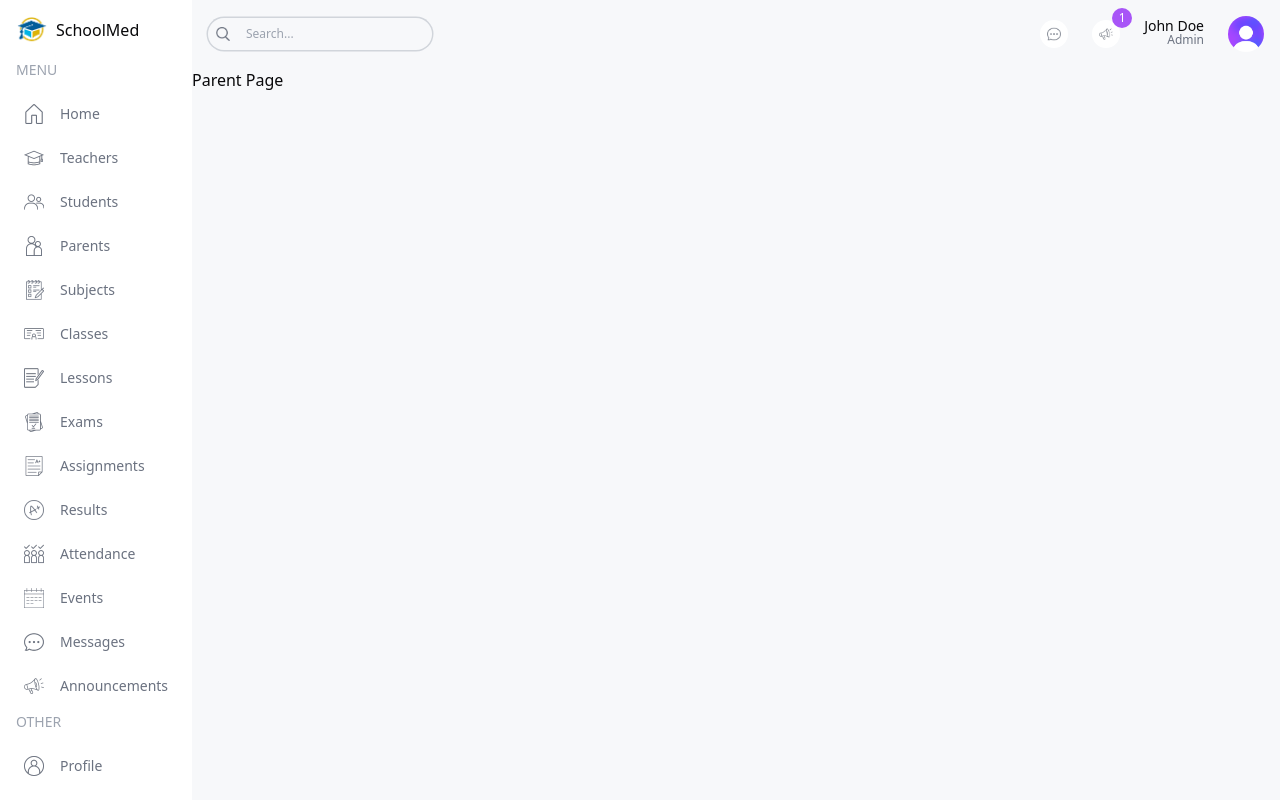
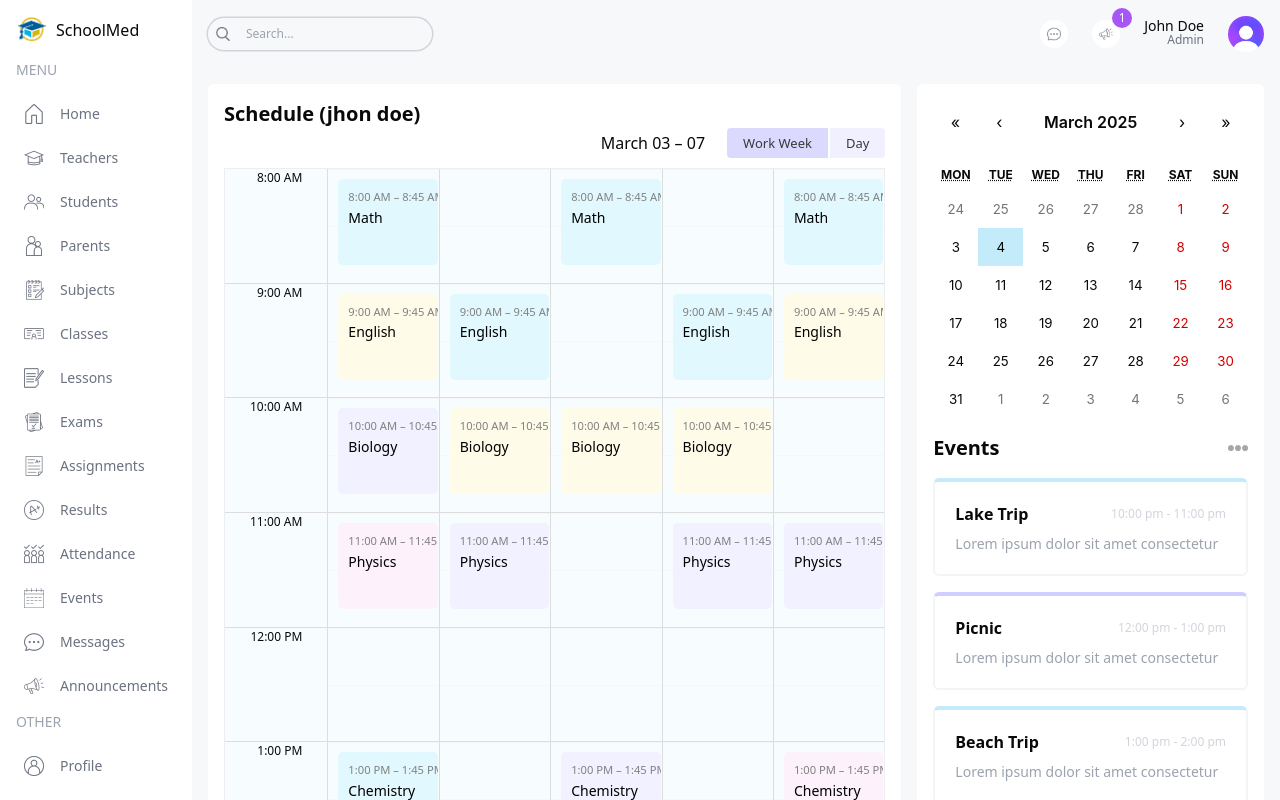
Before and after one commit to mohamed-ali-atouhami/School_Management_Systeme, a Next.js app: page /parent in a window 1280 px wide. Built offline with nearby package versions, Linux system fonts and the light colour scheme.

Commit message:
done-with-all-dashboards

```diff
--- a/package.json
+++ b/package.json
@@ -13,11 +13,14 @@
     "@radix-ui/react-separator": "^1.1.2",
     "@radix-ui/react-slot": "^1.1.2",
     "@radix-ui/react-tooltip": "^1.1.8",
+    "@types/react-big-calendar": "^1.16.1",
     "class-variance-authority": "^0.7.1",
     "clsx": "^2.1.1",
     "lucide-react": "^0.475.0",
+    "moment": "^2.30.1",
     "next": "15.1.6",
     "react": "^19.0.0",
+    "react-big-calendar": "^1.18.0",
     "react-calendar": "^5.1.0",
     "react-dom": "^19.0.0",
     "recharts": "^2.15.1",
--- a/src/app/(dashboard)/layout.tsx
+++ b/src/app/(dashboard)/layout.tsx
@@ -19,7 +19,7 @@ export default function DashboardLayout({
         <Menu />
       </div>
       {/*Right Side*/}
-      <div className="flex-1 h-screen overflow-y-auto bg-[#F7F8FA]">
+      <div className="flex-1 flex flex-col h-screen overflow-y-auto bg-[#F7F8FA]">
         <Navbar />
         {children}
       </div>
--- a/src/app/(dashboard)/parent/page.tsx
+++ b/src/app/(dashboard)/parent/page.tsx
@@ -1,3 +1,22 @@
+import Announcement from "@/components/Announcement";
+import BigCalendar from "@/components/BigCalendar";
+import EventCalender from "@/components/EventCalender";
 export default function ParentPage() {
-  return <div>Parent Page</div>;
+  return (
+    <div className="flex-1 p-4 flex flex-col xl:flex-row gap-4">
+      {/* left side */}
+      <div className="w-full xl:w-2/3">
+        <div className="h-full bg-white p-4 rounded-md">
+          <h1 className="text-xl font-semibold">Schedule (jhon doe)</h1>
+          <BigCalendar />
+        </div>
+      </div>
+      {/* right side */}
+      <div className="w-full xl:w-1/3 flex flex-col gap-8">
+        <EventCalender />
+        <Announcement />
+      </div>
+
+    </div>
+  )
 }
--- a/src/app/(dashboard)/student/page.tsx
+++ b/src/app/(dashboard)/student/page.tsx
@@ -1,3 +1,23 @@
+import Announcement from "@/components/Announcement";
+
+import EventCalender from "@/components/EventCalender";
+import BigCalendar from "@/components/BigCalendar";
 export default function StudentPage() {
-  return <div>Student Page</div>;
+  return (
+    <div className="p-4 flex flex-col xl:flex-row gap-4">
+      {/* left side */}
+      <div className="w-full xl:w-2/3">
+        <div className="h-full bg-white p-4 rounded-md">
+          <h1 className="text-xl font-semibold">Schedule (4A)</h1>
+          <BigCalendar />
+        </div>
+      </div>
+      {/* right side */}
+      <div className="w-full xl:w-1/3 flex flex-col gap-8">
+        <EventCalender />
+        <Announcement />
+      </div>
+
+    </div>
+  )
 }
--- a/src/app/(dashboard)/teacher/page.tsx
+++ b/src/app/(dashboard)/teacher/page.tsx
@@ -1,3 +1,19 @@
+import Announcement from "@/components/Announcement";
+import BigCalendar from "@/components/BigCalendar";
 export default function TeacherPage() {
-  return <div>Teacher Page</div>;
+  return (
+    <div className="flex-1 p-4 flex flex-col xl:flex-row gap-4">
+      {/* left side */}
+      <div className="w-full xl:w-2/3">
+        <div className="h-full bg-white p-4 rounded-md">
+          <h1 className="text-xl font-semibold">Schedule</h1>
+          <BigCalendar />
+        </div>
+      </div>
+      {/* right side */}
+      <div className="w-full xl:w-1/3 flex flex-col gap-8">
+        <Announcement />
+      </div>
+    </div>
+  )
 }
--- a/src/app/globals.css
+++ b/src/app/globals.css
@@ -77,3 +77,79 @@
   background: #C3EBFA !important;
   color: black !important;
 }
+ .rbc-btn-group:first-child{
+  display: none !important;
+}
+.rbc-toolbar .rbc-toolbar-label{
+  text-align: right !important;
+  padding: 0px 20px !important;
+}
+.rbc-btn-group:last-child{
+  font-size: 13px !important;
+}
+.rbc-btn-group:last-child button{
+  border: none !important;
+  background: #f1f0ff !important;
+  margin-left: 2px !important;
+}
+.rbc-toolbar button.rbc-active{
+  box-shadow: none !important;
+  background: #dbdafe !important;
+}
+.rbc-time-view{
+  border-color: #eee !important;
+}
+.rbc-time-header{
+  display: none !important;
+}
+.rbc-time-content{
+  border:none !important;
+}
+.rbc-time-gutter.rbc-time-column{
+  font-size: 12px !important;
+}
+.rbc-time-gutter.rbc-time-column .rbc-timeslot-group{
+  padding: 0px 20px!important;
+}
+.rbc-timeslot-group{
+  background-color: #f7fdff !important;
+}
+.rbc-day-slot{
+  font-size: 14px !important;
+}
+.rbc-event{
+  border: none !important;
+  color: black !important;
+  padding: 10px !important;
+  margin: 10px !important;
+  width: 99% !important;
+}
+
+.rbc-event:nth-child(1){
+    background-color: #e2f8ff !important;
+}
+.rbc-event:nth-child(2){
+    background-color: #fefce8 !important;
+}
+.rbc-event:nth-child(3){
+    background-color: #f2f1ff !important;
+}
+.rbc-event:nth-child(4){
+    background-color: #fdf2fb !important;
+}
+.rbc-event:nth-child(5){
+    background-color: #e2f8ff !important;
+}
+.rbc-event:nth-child(6){
+    background-color: #fefce8 !important;
+}
+.rbc-event:nth-child(7){
+    background-color: #f2f1ff !important;
+}
+.rbc-event:nth-child(8){
+    background-color: #fdf2fb !important;
+}
+.rbc-event-label{
+  color:gray !important;
+  margin-bottom: 5px !important;
+}
--- /dev/null
+++ b/src/components/BigCalendar.tsx
@@ -0,0 +1,30 @@
+"use client";
+import { Calendar, momentLocalizer, View } from "react-big-calendar";
+import moment from "moment";
+import { calendarEvents } from "@/lib/data";
+import "react-big-calendar/lib/css/react-big-calendar.css";
+import { useState } from "react";
+const localizer = momentLocalizer(moment)
+
+const BigCalendar = () => {
+  const [view, setView] = useState<View>("work_week");
+  const handleViewChange = (view: View) => {
+    setView(view);
+  };
+  return (
+      <Calendar
+        localizer={localizer}
+        events={calendarEvents}
+        startAccessor="start"
+        endAccessor="end"
+        views={["work_week", "day"]}
+        view={view}
+        style={{ height: "98%" }}
+        onView={handleViewChange}
+        min={new Date(2025, 1, 0, 8, 0, 0)}
+        max={new Date(2025, 1, 0, 17, 0, 0)}
+      />
+  );
+};
+
+export default BigCalendar;
--- /dev/null
+++ b/src/components/Pagination.tsx
@@ -0,0 +1,7 @@
+export default function Pagination() {
+    return (
+        <div>
+            <button>Previous</button>
+        </div>
+    );
+}
--- /dev/null
+++ b/src/components/TableSearch.tsx
@@ -0,0 +1,10 @@
+import Image from "next/image";
+
+export default function TableSearch() {
+    return (
+        <div className="w-full md:w-auto flex items-center gap-2 text-xs rounded-full ring-[1.5px] ring-gray-300 px-2">
+            <Image src="/search.png" alt="search" width={14} height={14} />
+            <input type="text" placeholder="Search..." className="w-full p-2 bg-transparent outline-none" />
+        </div>
+    );
+}
--- a/src/lib/data.ts
+++ b/src/lib/data.ts
@@ -1,4 +1,4 @@
-// TEMPORARY DATA
+
 
 export let role = "admin";
 
@@ -921,143 +921,139 @@ export const calendarEvents = [
   {
     title: "Math",
     allDay: false,
-    start: new Date(2024, 7, 12, 8, 0),
-    end: new Date(2024, 7, 12, 8, 45),
+    start: new Date(2025, 2, 3, 8, 0),
+    end: new Date(2025, 2, 3, 8, 45),
   },
   {
     title: "English",
     allDay: false,
-    start: new Date(2024, 7, 12, 9, 0),
-    end: new Date(2024, 7, 12, 9, 45),
+    start: new Date(2025, 2, 3, 9, 0),
+    end: new Date(2025, 2, 3, 9, 45),
   },
   {
     title: "Biology",
     allDay: false,
-    start: new Date(2024, 7, 12, 10, 0),
-    end: new Date(2024, 7, 12, 10, 45),
+    start: new Date(2025, 2, 3, 10, 0),
+    end: new Date(2025, 2, 3, 10, 45),
   },
   {
     title: "Physics",
     allDay: false,
-    start: new Date(2024, 7, 12, 11, 0),
-    end: new Date(2024, 7, 12, 11, 45),
+    start: new Date(2025, 2, 3, 11, 0),
+    end: new Date(2025, 2, 3, 11, 45),
   },
   {
     title: "Chemistry",
     allDay: false,
-    start: new Date(2024, 7, 12, 13, 0),
-    end: new Date(2024, 7, 12, 13, 45),
+    start: new Date(2025, 2, 3, 13, 0),
+    end: new Date(2025, 2, 3, 13, 45),
   },
   {
     title: "History",
     allDay: false,
-    start: new Date(2024, 7, 12, 14, 0),
-    end: new Date(2024, 7, 12, 14, 45),
+    start: new Date(2025, 2, 3, 14, 0),
+    end: new Date(2025, 2, 3, 14, 45),
   },
   {
     title: "English",
     allDay: false,
-    start: new Date(2024, 7, 13, 9, 0),
-    end: new Date(2024, 7, 13, 9, 45),
+    start: new Date(2025, 2, 4, 9, 0),
+    end: new Date(2025, 2, 4, 9, 45),
   },
   {
     title: "Biology",
     allDay: false,
-    start: new Date(2024, 7, 13, 10, 0),
-    end: new Date(2024, 7, 13, 10, 45),
+    start: new Date(2025, 2, 4, 10, 0),
+    end: new Date(2025, 2, 4, 10, 45),
   },
   {
     title: "Physics",
     allDay: false,
-    start: new Date(2024, 7, 13, 11, 0),
-    end: new Date(2024, 7, 13, 11, 45),
+    start: new Date(2025, 2, 4, 11, 0),
+    end: new Date(2025, 2, 4, 11, 45),
   },
-
   {
     title: "History",
     allDay: false,
-    start: new Date(2024, 7, 13, 14, 0),
-    end: new Date(2024, 7, 13, 14, 45),
+    start: new Date(2025, 2, 4, 14, 0),
+    end: new Date(2025, 2, 4, 14, 45),
   },
   {
     title: "Math",
     allDay: false,
-    start: new Date(2024, 7, 14, 8, 0),
-    end: new Date(2024, 7, 14, 8, 45),
+    start: new Date(2025, 2, 5, 8, 0),
+    end: new Date(2025, 2, 5, 8, 45),
   },
   {
     title: "Biology",
     allDay: false,
-    start: new Date(2024, 7, 14, 10, 0),
-    end: new Date(2024, 7, 14, 10, 45),
+    start: new Date(2025, 2, 5, 10, 0),
+    end: new Date(2025, 2, 5, 10, 45),
   },
-
   {
     title: "Chemistry",
     allDay: false,
-    start: new Date(2024, 7, 14, 13, 0),
-    end: new Date(2024, 7, 14, 13, 45),
+    start: new Date(2025, 2, 5, 13, 0),
+    end: new Date(2025, 2, 5, 13, 45),
   },
   {
     title: "History",
     allDay: false,
-    start: new Date(2024, 7, 14, 14, 0),
-    end: new Date(2024, 7, 13, 14, 45),
+    start: new Date(2025, 2, 5, 14, 0),
+    end: new Date(2025, 2, 5, 14, 45),
   },
   {
     title: "English",
     allDay: false,
-    start: new Date(2024, 7, 15, 9, 0),
-    end: new Date(2024, 7, 15, 9, 45),
+    start: new Date(2025, 2, 6, 9, 0),
+    end: new Date(2025, 2, 6, 9, 45),
   },
   {
     title: "Biology",
     allDay: false,
-    start: new Date(2024, 7, 15, 10, 0),
-    end: new Date(2024, 7, 15, 10, 45),
+    start: new Date(2025, 2, 6, 10, 0),
+    end: new Date(2025, 2, 6, 10, 45),
   },
   {
     title: "Physics",
     allDay: false,
-    start: new Date(2024, 7, 15, 11, 0),
-    end: new Date(2024, 7, 15, 11, 45),
+    start: new Date(2025, 2, 6, 11, 0),
+    end: new Date(2025, 2, 6, 11, 45),
   },
-
   {
     title: "History",
     allDay: false,
-    start: new Date(2024, 7, 15, 14, 0),
-    end: new Date(2024, 7, 15, 14, 45),
+    start: new Date(2025, 2, 6, 14, 0),
+    end: new Date(2025, 2, 6, 14, 45),
   },
   {
     title: "Math",
     allDay: false,
-    start: new Date(2024, 7, 16, 8, 0),
-    end: new Date(2024, 7, 16, 8, 45),
+    start: new Date(2025, 2, 7, 8, 0),
+    end: new Date(2025, 2, 7, 8, 45),
   },
   {
     title: "English",
     allDay: false,
-    start: new Date(2024, 7, 16, 9, 0),
-    end: new Date(2024, 7, 16, 9, 45),
+    start: new Date(2025, 2, 7, 9, 0),
+    end: new Date(2025, 2, 7, 9, 45),
   },
-
   {
     title: "Physics",
     allDay: false,
-    start: new Date(2024, 7, 16, 11, 0),
-    end: new Date(2024, 7, 16, 11, 45),
+    start: new Date(2025, 2, 7, 11, 0),
+    end: new Date(2025, 2, 7, 11, 45),
   },
   {
     title: "Chemistry",
     allDay: false,
-    start: new Date(2024, 7, 16, 13, 0),
-    end: new Date(2024, 7, 16, 13, 45),
+    start: new Date(2025, 2, 7, 13, 0),
+    end: new Date(2025, 2, 7, 13, 45),
   },
   {
     title: "History",
     allDay: false,
-    start: new Date(2024, 7, 16, 14, 0),
-    end: new Date(2024, 7, 16, 14, 45),
+    start: new Date(2025, 2, 7, 14, 0),
+    end: new Date(2025, 2, 7, 14, 45),
   },
 ];
```
Also changed, not shown: src/app/(dashboard)/list/teachers/page.tsx (added, +31 -0 lines), src/components/Menu.tsx (+11 -3 lines), 1 other file (tests, documents, lock files or other folders).
